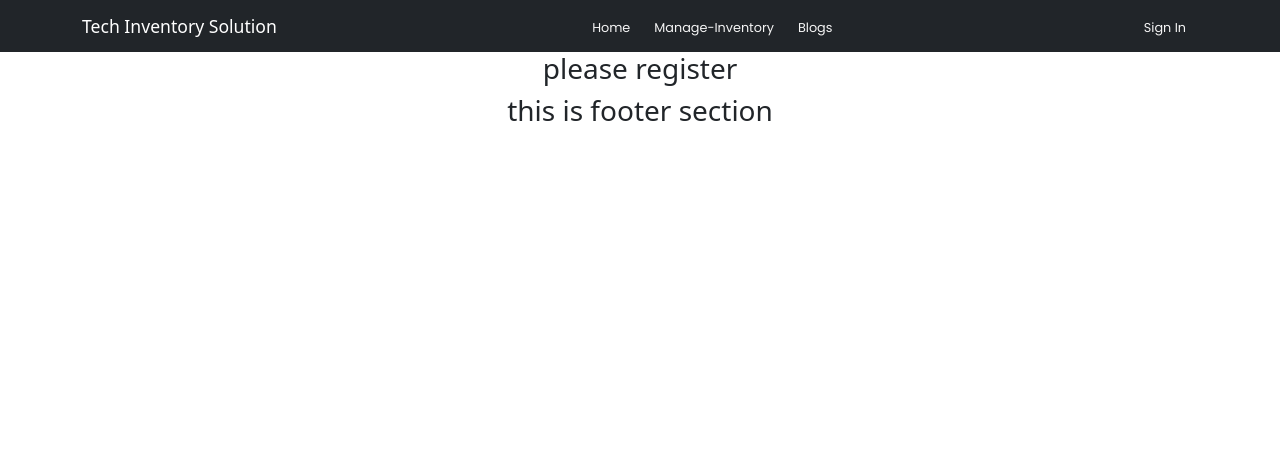
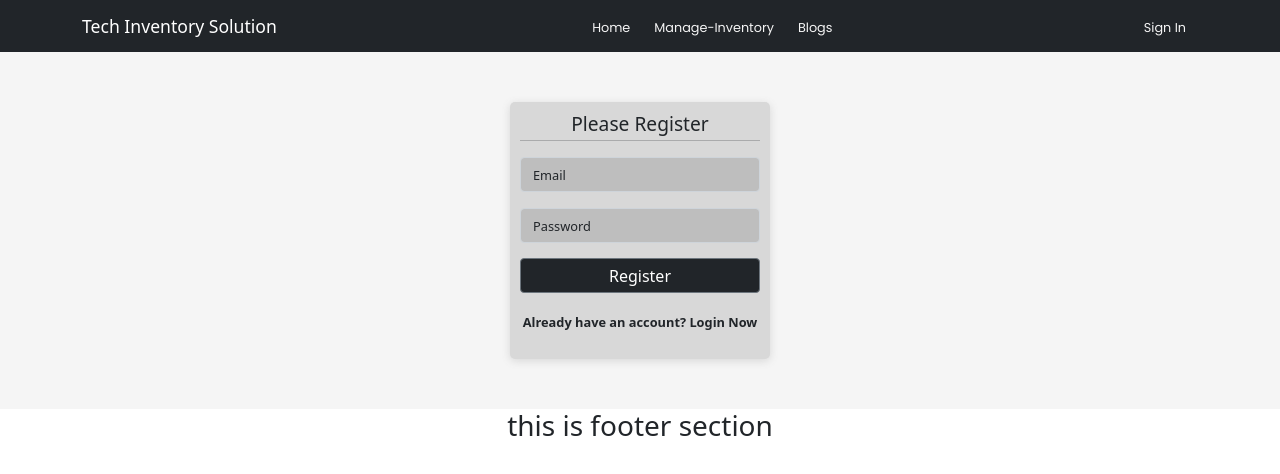
Before and after one commit to SohagSagar/full-stack-inventory-solution-using-react-mongodb-firebaseAuth-client-side, a React (Create React App) app: page /register in a window 1280 px wide. Shown: the top 474 px of the page. Built offline with nearby package versions, Linux system fonts and the light colour scheme; a web font is replaced by a local one.

Commit message:
register form added

```diff
--- a/src/Components/Register/Register.js
+++ b/src/Components/Register/Register.js
@@ -1,9 +1,35 @@
 import React from 'react';
+import { FloatingLabel, Form } from 'react-bootstrap';
+import { Link } from 'react-router-dom';
 
 const Register = () => {
     return (
         <div>
-            <h3>please register</h3>
+            <div className='login-section'>
+
+                <div className="login-container">
+                    <h2 className='heading-style'>Please Register </h2><hr className='heading-hr-line' />
+
+                    <form>
+                        <FloatingLabel controlId="floatingInput" label="Email" className="mb-3">
+                            <Form.Control type="email" placeholder="name@example.com" />
+                        </FloatingLabel>
+
+                        <FloatingLabel controlId="floatingPassword" label="Password">
+                            <Form.Control type="password" placeholder="Password" />
+                        </FloatingLabel>
+
+                        <button className='btn btn-secondary btn-style' type="submit"> Register </button>
+                    </form>
+
+                    <div className='login-to-register-link'>
+                        <p>Already have an account?  <Link style={{ textDecoration: 'none', color: '#212529', fontWeight: 'bold' }} to={'/sign-in'}>Login Now</Link>
+
+                        </p>
+                    </div>
+                </div>
+
+            </div>
         </div>
     );
 };
```
Also changed, not shown: src/Components/SignIn/SignIn.js (+0 -7 lines).
